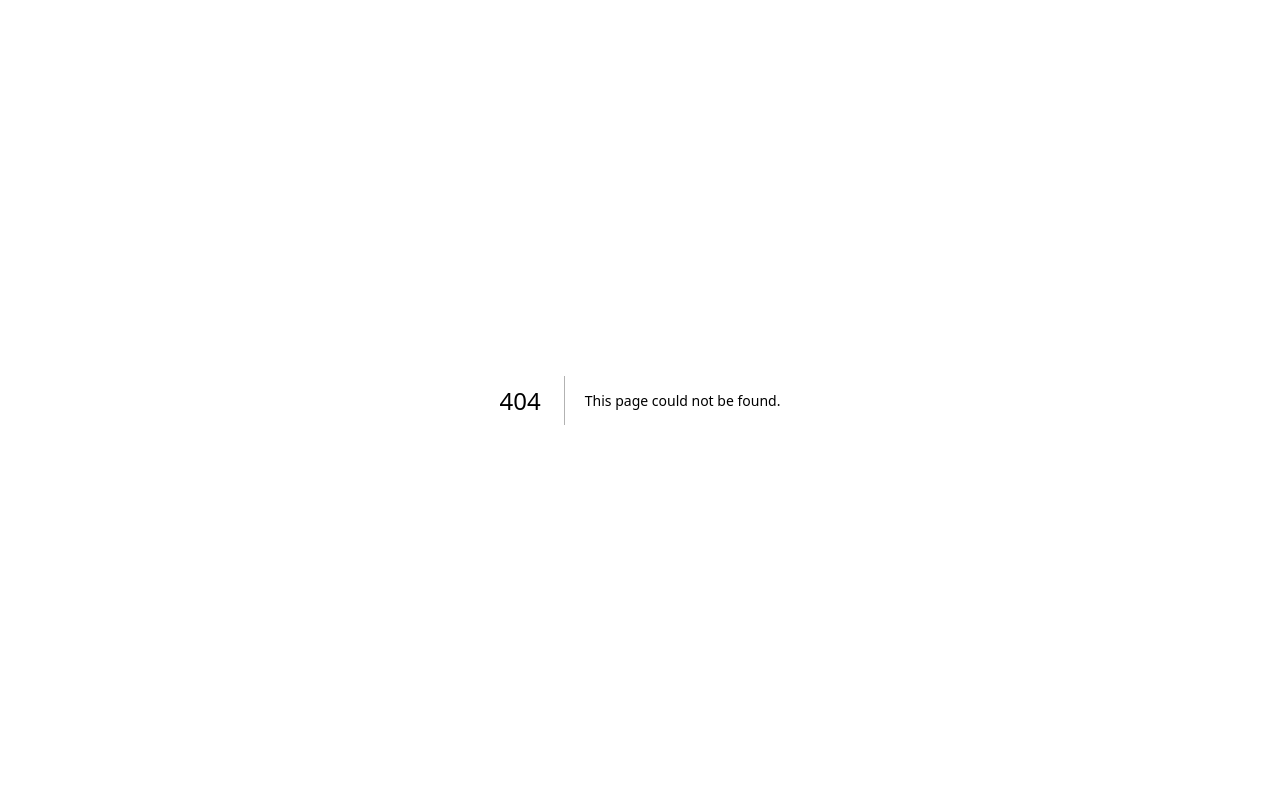
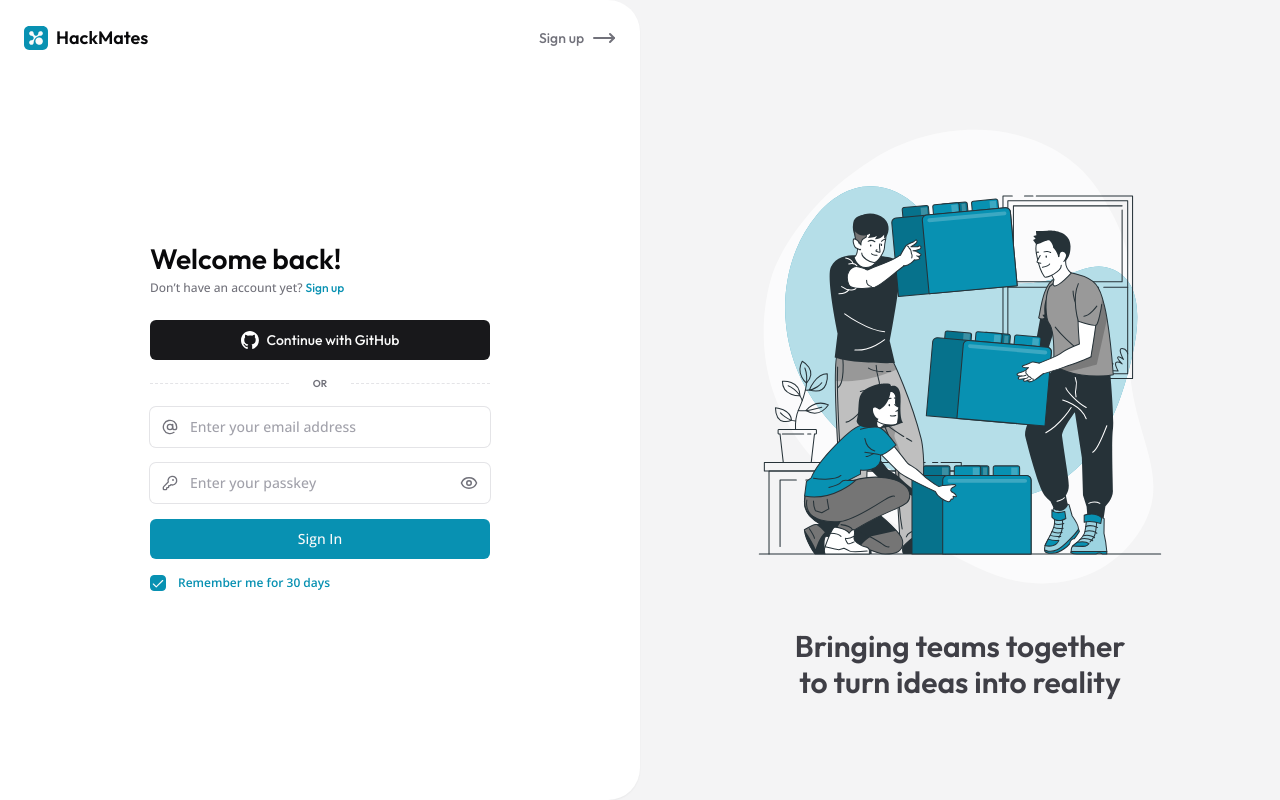
Before and after one commit to AbirSantra/hackmates-web, a Next.js app: page /signin in a window 1280 px wide. Before the commit this address had no page. Built offline with nearby package versions, Linux system fonts and the light colour scheme.

Commit message:
sign in page update

```diff
--- /dev/null
+++ b/app/(auth)/signin/page.tsx
@@ -0,0 +1,30 @@
+import AuthDivider from "@/components/auth/AuthDivider";
+import SignInForm from "@/components/auth/SignInForm";
+import SignUpWithGithub from "@/components/auth/SignUpWithGithub";
+import React from "react";
+
+const SignInPage = () => {
+  return (
+    <div className="flex w-full max-w-[340px] flex-col gap-6">
+      <div className="flex flex-col">
+        <h2 className="font-brand text-[28px] font-semibold tracking-normal text-zinc-950 antialiased">
+          Welcome back!
+        </h2>
+        <p className="space-y-2 font-body text-xs font-medium text-muted-foreground">
+          Don’t have an account yet?{" "}
+          <a href={"/signup"} className="font-brand text-primary">
+            Sign up
+          </a>
+        </p>
+      </div>
+      <div className="flex flex-col gap-4">
+        <SignUpWithGithub />
+        <AuthDivider />
+        {/* sign up form */}
+        <SignInForm />
+      </div>
+    </div>
+  );
+};
+
+export default SignInPage;
--- a/app/layout.tsx
+++ b/app/layout.tsx
@@ -1,8 +1,8 @@
 import type { Metadata } from "next";
-import { Inter } from "next/font/google";
+import { Open_Sans } from "next/font/google";
 import "./globals.css";
 
-const inter = Inter({ subsets: ["latin"] });
+const baseFont = Open_Sans({ subsets: ["latin"] });
 
 export const metadata: Metadata = {
   title: "HackMates: Start building today!",
@@ -16,7 +16,7 @@ export default function RootLayout({
 }>) {
   return (
     <html lang="en">
-      <body className={inter.className}>{children}</body>
+      <body className={baseFont.className}>{children}</body>
     </html>
   );
 }
--- /dev/null
+++ b/components/auth/SignInForm.tsx
@@ -0,0 +1,103 @@
+"use client";
+
+import {
+  Form,
+  FormControl,
+  FormField,
+  FormItem,
+  FormMessage
+} from "@/components/ui/form";
+import { zodResolver } from "@hookform/resolvers/zod";
+import { AtSignIcon, KeyRoundIcon } from "lucide-react";
+import { useForm } from "react-hook-form";
+import { z } from "zod";
+import AppInput from "../app-ui/AppInput";
+import { Button } from "../ui/button";
+import { Checkbox } from "../ui/checkbox";
+
+const SignInFormSchema = z.object({
+  email: z.string().email(),
+  password: z.string().min(8),
+  rememberUser: z.boolean(),
+});
+
+const SignInForm = () => {
+  const form = useForm<z.infer<typeof SignInFormSchema>>({
+    resolver: zodResolver(SignInFormSchema),
+    defaultValues: {
+      email: "",
+      password: "",
+      rememberUser: true,
+    },
+  });
+
+  function onSubmitForm(values: z.infer<typeof SignInFormSchema>) {
+    console.log(values);
+  }
+
+  return (
+    <Form {...form}>
+      <form
+        className="w-full space-y-4"
+        onSubmit={form.handleSubmit(onSubmitForm)}
+      >
+        <FormField
+          control={form.control}
+          name="email"
+          render={({ field }) => (
+            <FormItem>
+              <AppInput
+                type={"text"}
+                placeholder="Enter your email address"
+                icon={<AtSignIcon strokeWidth={2} className="h-4 w-4" />}
+                {...field}
+              />
+              <FormMessage />
+            </FormItem>
+          )}
+        />
+        <FormField
+          control={form.control}
+          name="password"
+          render={({ field }) => (
+            <FormItem>
+              <AppInput
+                type={"password"}
+                placeholder="Enter your passkey"
+                icon={<KeyRoundIcon strokeWidth={2} className="h-4 w-4" />}
+                {...field}
+              />
+              <FormMessage />
+            </FormItem>
+          )}
+        />
+        <Button type="submit" className="w-full">
+          Sign In
+        </Button>
+
+        {/* rememberUser checkbox contfirmations */}
+        <FormField
+          control={form.control}
+          name="rememberUser"
+          render={({ field }) => (
+            <FormItem>
+              <div className="flex h-full items-center space-x-3">
+                <FormControl>
+                  <Checkbox
+                    checked={field.value}
+                    onCheckedChange={field.onChange}
+                  />
+                </FormControl>
+                <label className="text-xs font-semibold text-primary">
+                  Remember me for 30 days
+                </label>
+              </div>
+            </FormItem>
+          )}
+        />
+      </form>
+    </Form>
+  );
+};
+
+export default SignInForm;
--- a/components/auth/SignUpForm.tsx
+++ b/components/auth/SignUpForm.tsx
@@ -77,7 +77,7 @@ const SignUpForm = () => {
           )}
         />
         <Button type="submit" className="w-full">
-          Submit
+          Sign Up
         </Button>
       </form>
     </Form>
```
